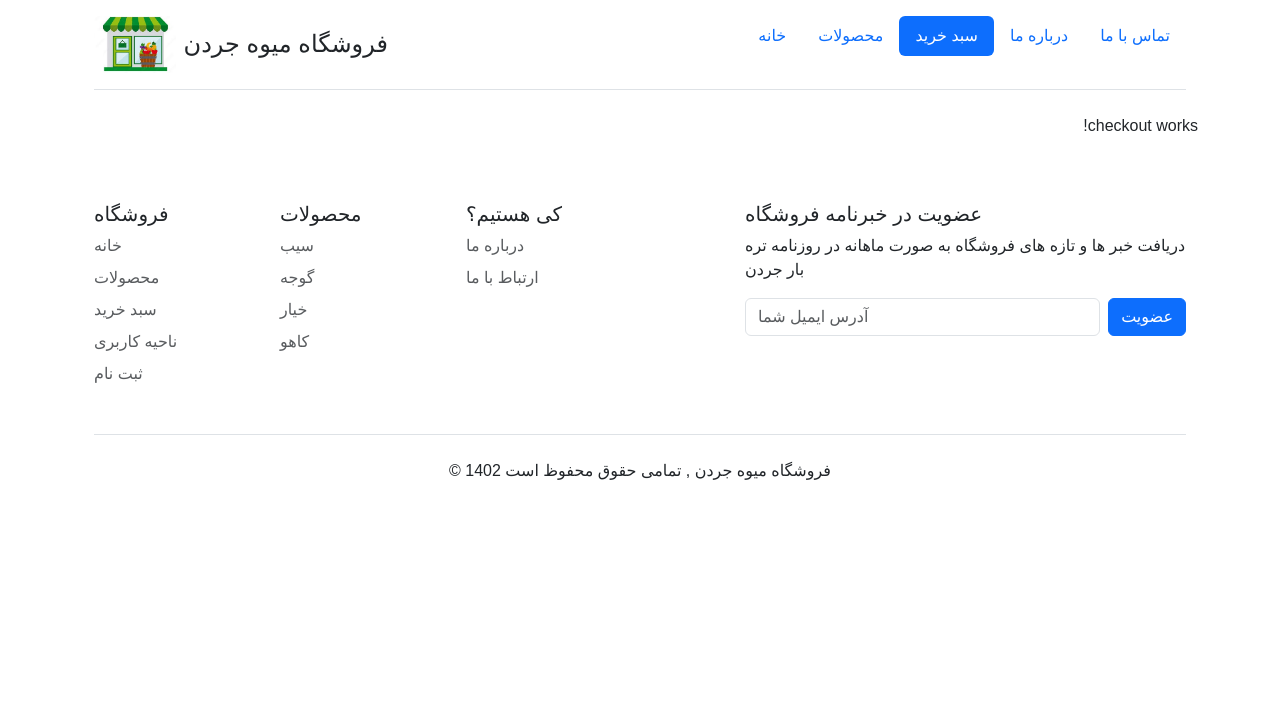
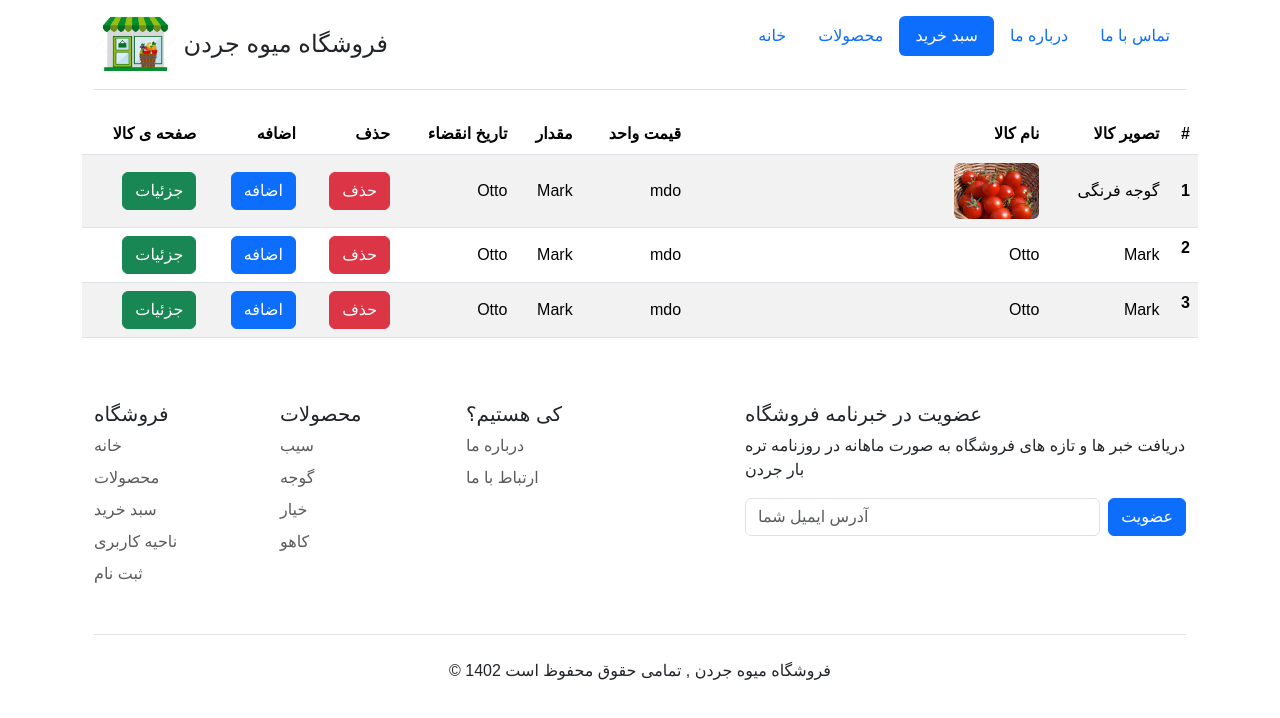
Before and after one commit to izadnia/shopWithAngular, an Angular app: page /checkout in a window 1280 px wide. Shown: the top 718 px of the page. Built offline with nearby package versions, Linux system fonts and the light colour scheme; a web font is replaced by a local one.

Commit message:
checkout updated

```diff
--- a/src/app/modules/checkout/checkout/checkout.component.html
+++ b/src/app/modules/checkout/checkout/checkout.component.html
@@ -1 +1,76 @@
-<p>checkout works!</p>
+<div>
+  <table class="table table-striped">
+    <thead>
+      <tr>
+        <th scope="col">#</th>
+        <th scope="col">تصویر کالا</th>
+        <th scope="col">نام کالا</th>
+        <th scope="col">قیمت واحد</th>
+        <th scope="col">مقدار</th>
+        <th scope="col">تاریخ انقضاء</th>
+        <th scope="col">حذف</th>
+        <th scope="col">اضافه</th>
+        <th scope="col">صفحه ی کالا</th>
+      </tr>
+    </thead>
+    <tbody>
+      <tr>
+        <th class="align-middle" scope="row">1</th>
+        <td class="align-middle">گوجه فرنگی</td>
+        <td class="align-middle">
+          <img
+            [src]="'assets/img/1.jpg'"
+            class="card-img-top w-25 rounded"
+            alt="product"
+          />
+        </td>
+        <td class="align-middle">mdo</td>
+        <td class="align-middle">Mark</td>
+        <td class="align-middle">Otto</td>
+        <td class="align-middle">
+          <button class="btn btn-danger">حذف</button>
+        </td>
+        <td class="align-middle">
+          <button class="btn btn-primary">اضافه</button>
+        </td>
+        <td class="align-middle">
+          <button class="btn btn-success">جزئیات</button>
+        </td>
+      </tr>
+      <tr>
+        <th scope="row">2</th>
+        <td class="align-middle">Mark</td>
+        <td class="align-middle">Otto</td>
+        <td class="align-middle">mdo</td>
+        <td class="align-middle">Mark</td>
+        <td class="align-middle">Otto</td>
+        <td class="align-middle">
+          <button class="btn btn-danger">حذف</button>
+        </td>
+        <td class="align-middle">
+          <button class="btn btn-primary">اضافه</button>
+        </td>
+        <td class="align-middle">
+          <button class="btn btn-success">جزئیات</button>
+        </td>
+      </tr>
+      <tr>
+        <th scope="row">3</th>
+        <td class="align-middle">Mark</td>
+        <td class="align-middle">Otto</td>
+        <td class="align-middle">mdo</td>
+        <td class="align-middle">Mark</td>
+        <td class="align-middle">Otto</td>
+        <td class="align-middle">
+          <button class="btn btn-danger">حذف</button>
+        </td>
+        <td class="align-middle">
+          <button class="btn btn-primary">اضافه</button>
+        </td>
+        <td class="align-middle">
+          <button class="btn btn-success">جزئیات</button>
+        </td>
+      </tr>
+    </tbody>
+  </table>
+</div>
```
